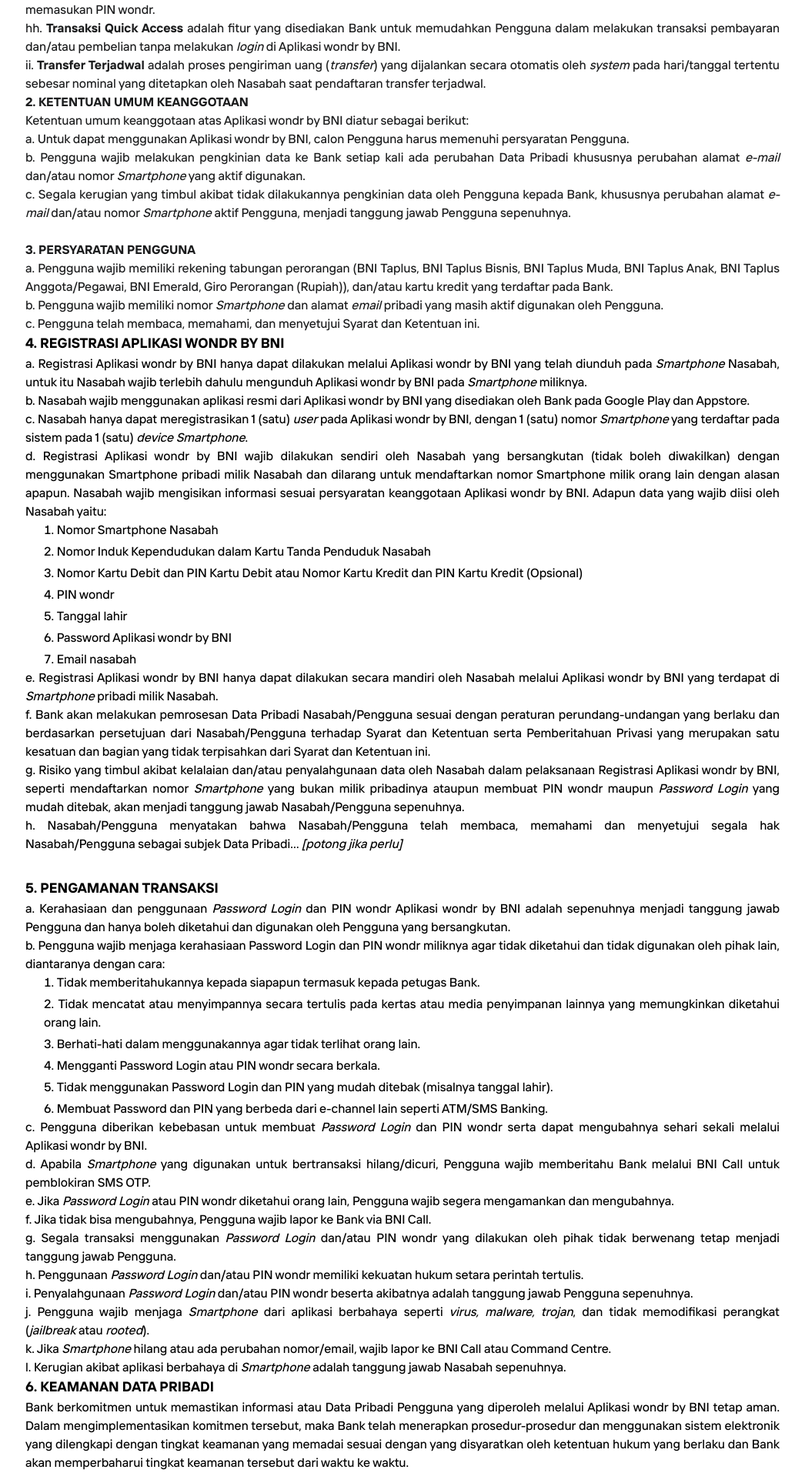
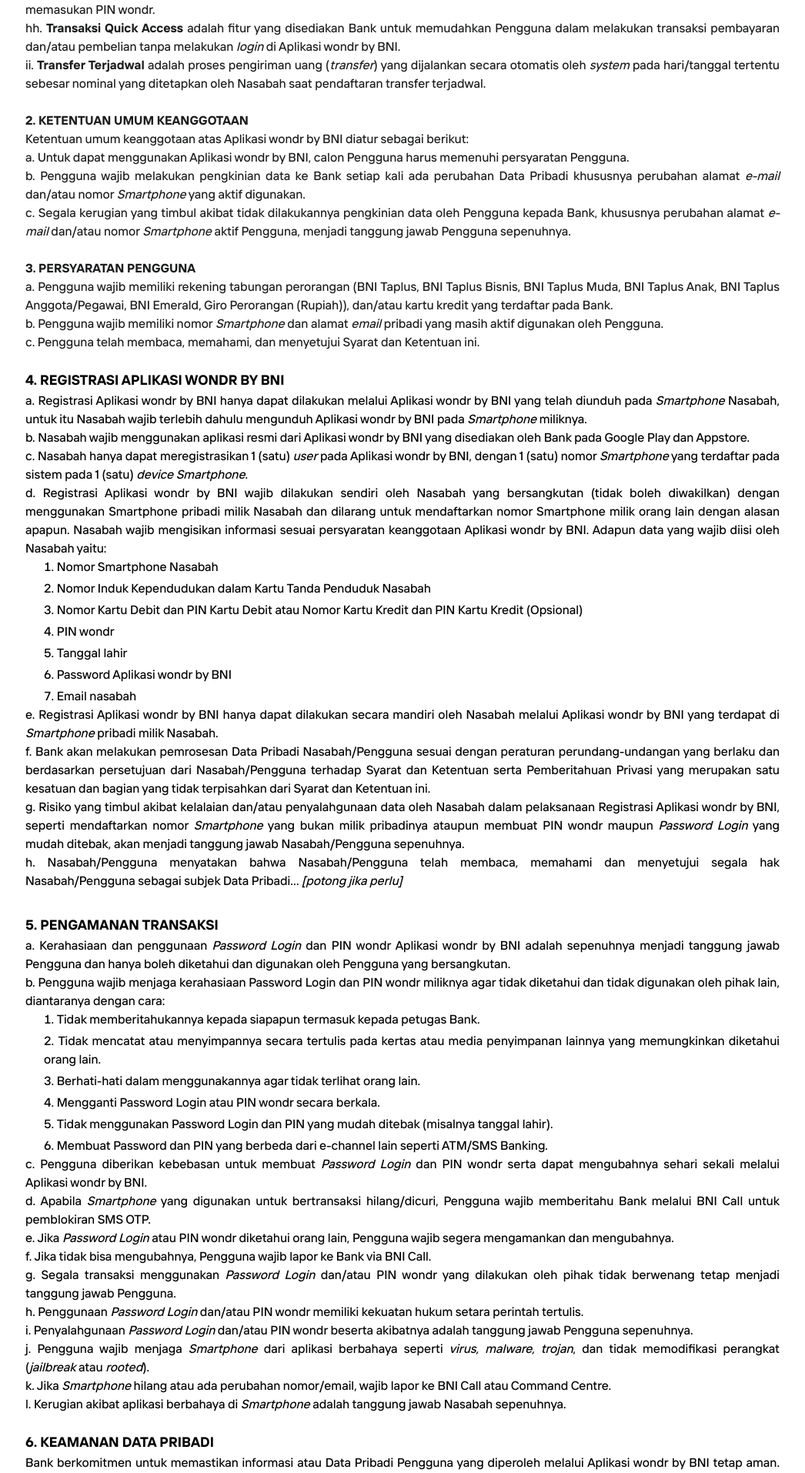
Before and after one commit to AlfitoBramoda/wondr-clone, a Next.js app: page /detail/legal in a window 1280 px wide. Shown: the part 2586-4500 px from the top of the page at 77% size, without its empty margins (117-1163 px from the left). Built offline with nearby package versions, Linux system fonts and the light colour scheme.

Commit message:
fix: navbar and footer routing to /detail/legal

```diff
--- a/src/components/Navbar.jsx
+++ b/src/components/Navbar.jsx
@@ -373,7 +373,7 @@ const Navigation = () => {
                       </div>
                       <div className="px-4 py-2 mt-4">
                         <Link
-                          href="/legal/privacy-policy"
+                          href="/detail/legal"
                           className="text-[#FF8736] text-sm font-bold flex items-center gap-1 hover:underline"
                         >
                           {t('navbar.legal.viewMore')}
--- a/src/components/SyaratKetentuan.jsx
+++ b/src/components/SyaratKetentuan.jsx
@@ -238,6 +238,8 @@ export default function SyaratKetentuan() {
 
                 <p><span className="text-[#1b1c1d]">ii. </span><strong className="text-[#1b1c1d]">Transfer Terjadwal</strong>{' '}<span className="text-[#1b1c1d]"> adalah proses pengiriman uang (</span><em className="text-[#1b1c1d]">transfer</em><span className="text-[#1b1c1d]">) yang dijalankan secara otomatis oleh </span><em className="text-[#1b1c1d]">system</em><span className="text-[#1b1c1d]"> pada hari/tanggal tertentu sebesar nominal yang ditetapkan oleh Nasabah saat pendaftaran transfer terjadwal.</span></p>
 
+                <p><br /></p>
+
                 <p>
                     <strong className="text-[#1b1c1d]">
                     2. KETENTUAN UMUM KEANGGOTAAN
@@ -290,6 +292,8 @@ export default function SyaratKetentuan() {
                     c. Pengguna telah membaca, memahami, dan menyetujui Syarat dan Ketentuan ini.
                 </p>
 
+                <p><br /></p>
+
                 <h2 className="font-bold text-lg">4. REGISTRASI APLIKASI WONDR BY BNI</h2>
                 <p>a. Registrasi Aplikasi wondr by BNI hanya dapat dilakukan melalui Aplikasi wondr by BNI yang telah diunduh pada <em>Smartphone</em> Nasabah, untuk itu Nasabah wajib terlebih dahulu mengunduh Aplikasi wondr by BNI pada <em>Smartphone</em> miliknya.</p>
                 <p>b. Nasabah wajib menggunakan aplikasi resmi dari Aplikasi wondr by BNI yang disediakan oleh Bank pada Google Play dan Appstore.</p>
@@ -330,6 +334,8 @@ export default function SyaratKetentuan() {
                 <p>j. Pengguna wajib menjaga <em>Smartphone</em> dari aplikasi berbahaya seperti <em>virus, malware, trojan</em>, dan tidak memodifikasi perangkat (<em>jailbreak</em> atau <em>rooted</em>).</p>
                 <p>k. Jika <em>Smartphone</em> hilang atau ada perubahan nomor/email, wajib lapor ke BNI Call atau Command Centre.</p>
                 <p>l. Kerugian akibat aplikasi berbahaya di <em>Smartphone</em> adalah tanggung jawab Nasabah sepenuhnya.</p>
+
+                <p><br /></p>
 
                 <h2 className="font-bold text-lg">6. KEAMANAN DATA PRIBADI</h2>
                 <p>
@@ -413,6 +419,8 @@ export default function SyaratKetentuan() {
                     n. Pengguna dengan ini memberikan kuasa kepada Bank untuk mendebet rekening Pengguna yang terdaftar di Bank untuk melaksanakan Transaksi Finansial
                     yang diinstruksikan oleh Pengguna kepada Bank melalui Aplikasi wondr by BNI dan untuk pembayaran biaya administrasi serta biaya transaksi atas penggunaan Aplikasi wondr by BNI.
                 </p>
+
+                <p><br /></p>
 
                 <h2 className="font-bold text-lg">8. KETENTUAN PEMBUKAAN DAN PENGGUNAAN REKENING</h2>
 
--- a/src/components/footer.jsx
+++ b/src/components/footer.jsx
@@ -135,7 +135,7 @@ export default function Footer() {
             © Hak Cipta 2025 PT. Bank Negara Indonesia (Persero), Tbk.
           </p>
           <div className="flex gap-4 text-xs underline text-[#8C8C8C] text-center">
-            <Link href="/legal/privacy-policy" className="hover:text-black">
+            <Link href="/detail/legal" className="hover:text-black">
               Kebijakan Privasi
             </Link>
             <a
```
